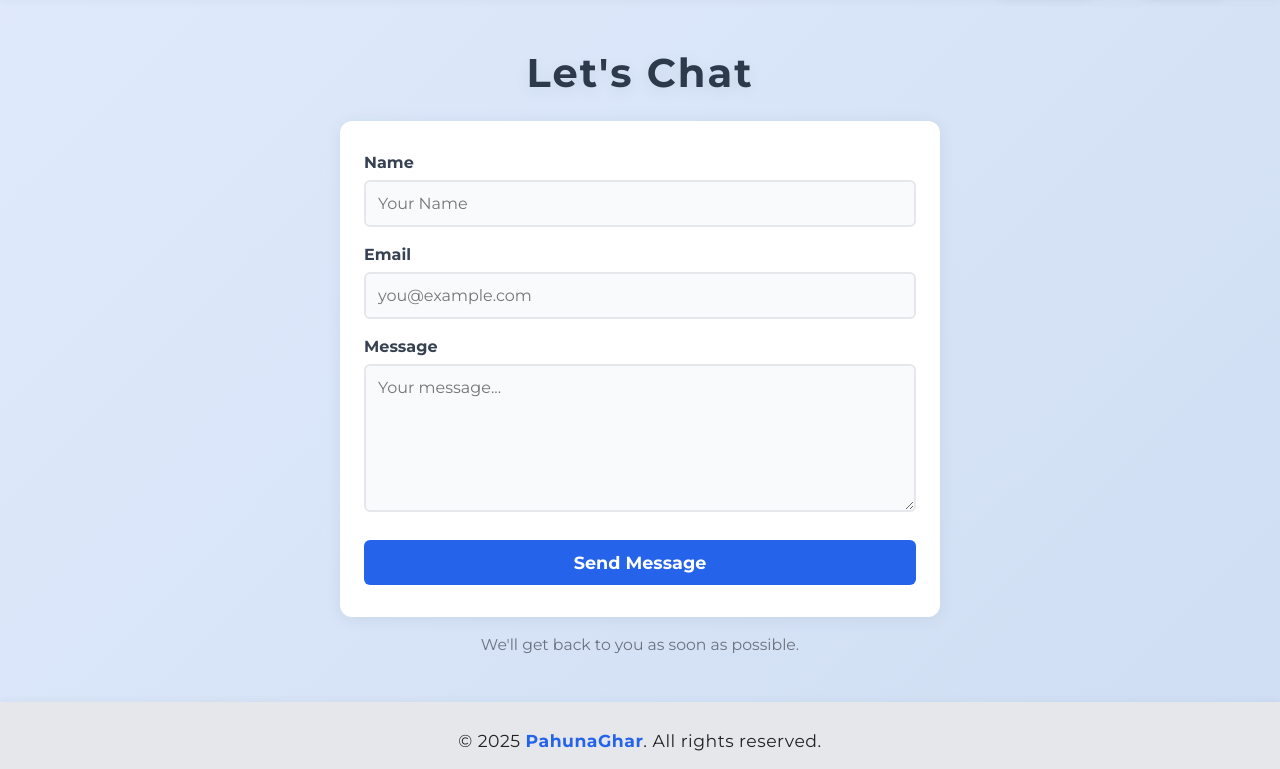
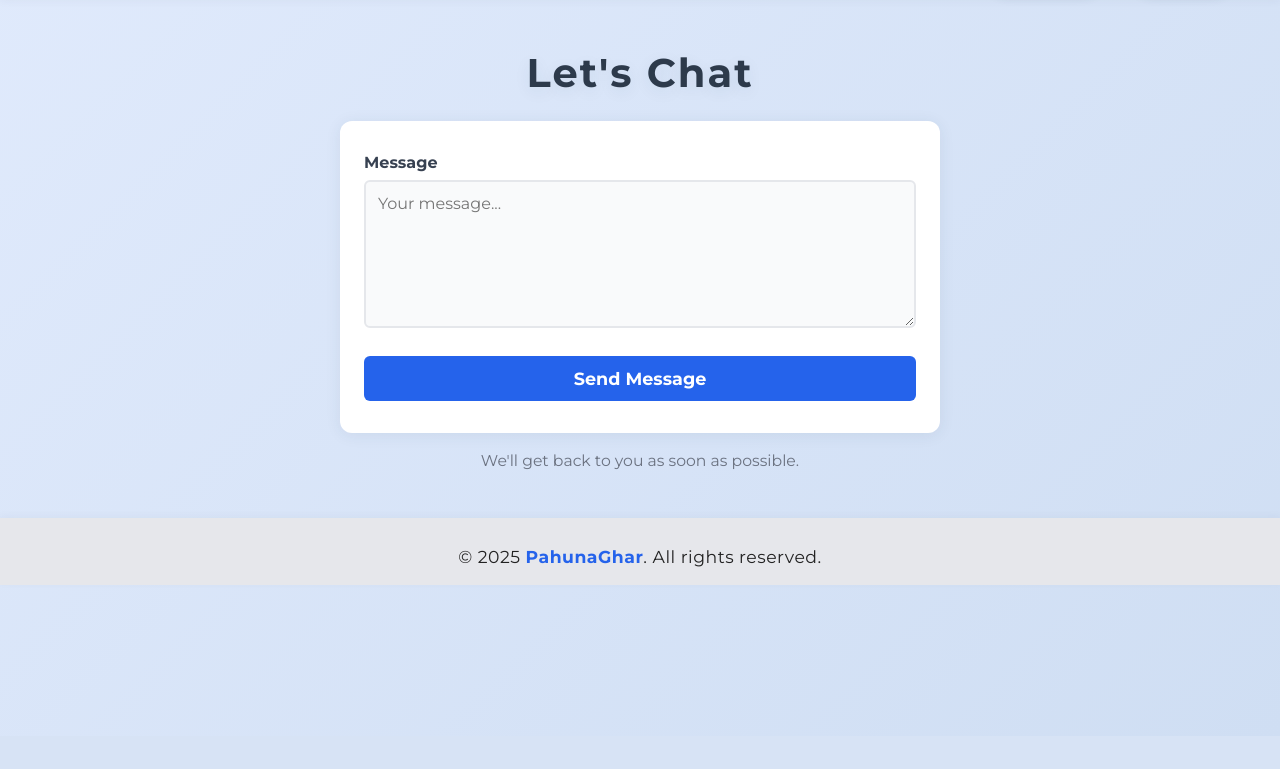
Before and after one commit to Saurav413/PahunaGhar, a PHP site: page /lets_chat.php in a window 1280 px wide. Shown: the part 64-833 px from the top of the page. After the commit the page ends 649 px from the top, so only its background shows below. Run offline with PHP 8.4, Linux system fonts and the light colour scheme; the visitor is signed in with stand-in values (Sample User, id 1).

Commit message:
Feature: Remove name and email fields from Let's Chat form - now uses logged-in user info

```diff
--- a/lets_chat.php
+++ b/lets_chat.php
@@ -1,25 +1,30 @@
 <?php
 session_start();
 require_once 'config.php';
+
+// Check if user is logged in
+if (!isset($_SESSION['logged_in']) || $_SESSION['logged_in'] !== true) {
+    header('Location: login.php');
+    exit;
+}
 
 $message = '';
 $messageType = '';
 
 // Handle form submission
 if ($_SERVER['REQUEST_METHOD'] === 'POST') {
-    $name = trim($_POST['name'] ?? '');
-    $email = trim($_POST['email'] ?? '');
     $message_text = trim($_POST['message'] ?? '');
 
     // Basic validation
-    if (empty($name) || empty($email) || empty($message_text)) {
-        $message = 'Please fill in all fields.';
-        $messageType = 'error';
-    } elseif (!filter_var($email, FILTER_VALIDATE_EMAIL)) {
-        $message = 'Please enter a valid email address.';
+    if (empty($message_text)) {
+        $message = 'Please enter your message.';
         $messageType = 'error';
     } else {
         try {
+            // Use logged-in user's information
+            $name = $_SESSION['user_name'];
+            $email = $_SESSION['user_email'];
+
             $stmt = $pdo->prepare("INSERT INTO contact (name, email, message) VALUES (?, ?, ?)");
             $stmt->execute([$name, $email, $message_text]);
 
@@ -27,7 +32,7 @@ if ($_SERVER['REQUEST_METHOD'] === 'POST') {
             $messageType = 'success';
 
             // Clear form data after successful submission
-            $name = $email = $message_text = '';
+            $message_text = '';
         } catch (PDOException $e) {
             $message = 'Sorry, there was an error sending your message. Please try again.';
             $messageType = 'error';
@@ -86,16 +91,6 @@ if ($_SERVER['REQUEST_METHOD'] === 'POST') {
 
         <form class="contact-form" method="post" action="lets_chat.php">
             <div class="form-group">
-                <label for="name">Name</label>
-                <input type="text" id="name" name="name" required placeholder="Your Name" value="<?php echo htmlspecialchars($name ?? ''); ?>">
-            </div>
-
-            <div class="form-group">
-                <label for="email">Email</label>
-                <input type="email" id="email" name="email" required placeholder="you@example.com" value="<?php echo htmlspecialchars($email ?? ''); ?>">
-            </div>
-
-            <div class="form-group">
                 <label for="message">Message</label>
                 <textarea id="message" name="message" rows="5" required placeholder="Your message..."><?php echo htmlspecialchars($message_text ?? ''); ?></textarea>
             </div>
```
